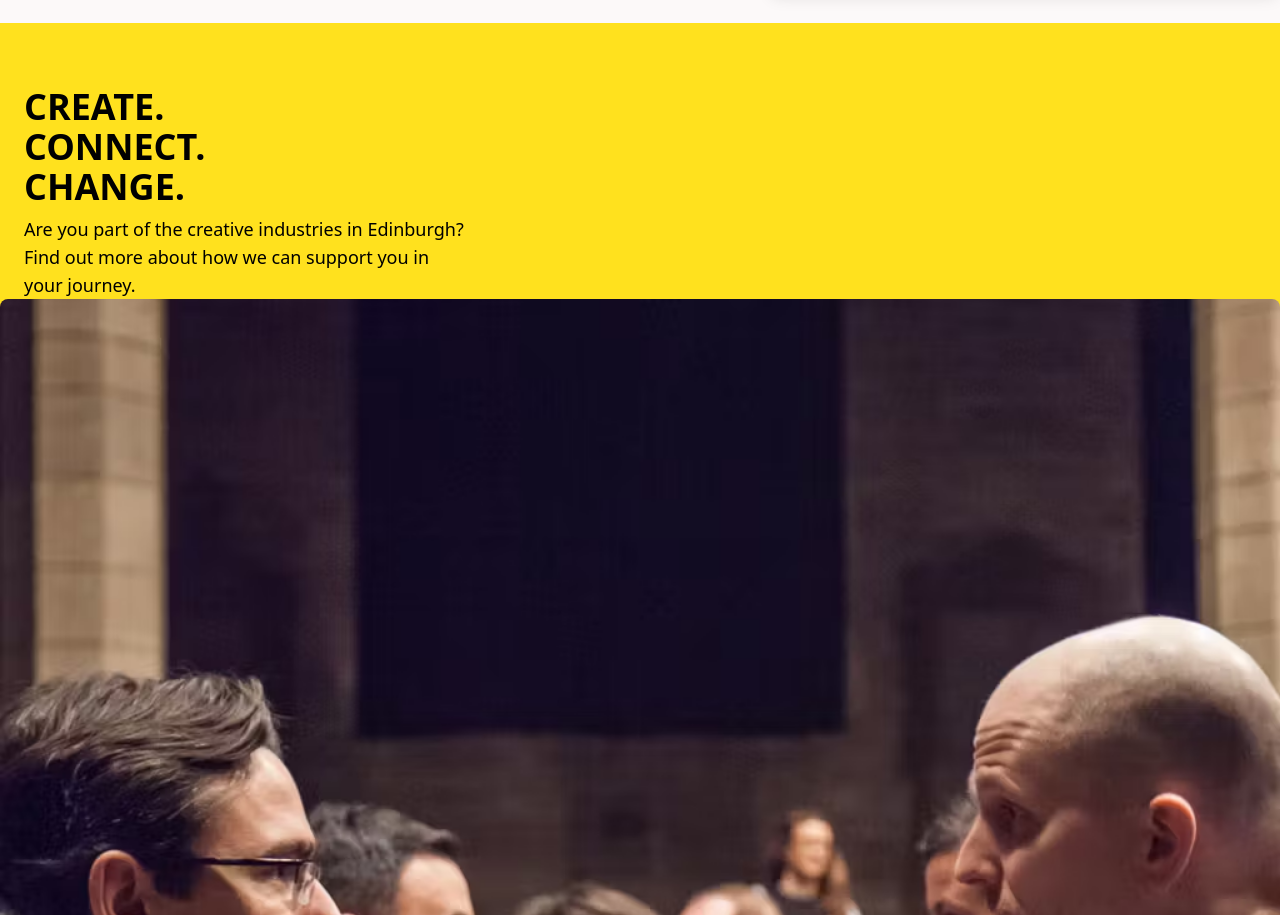
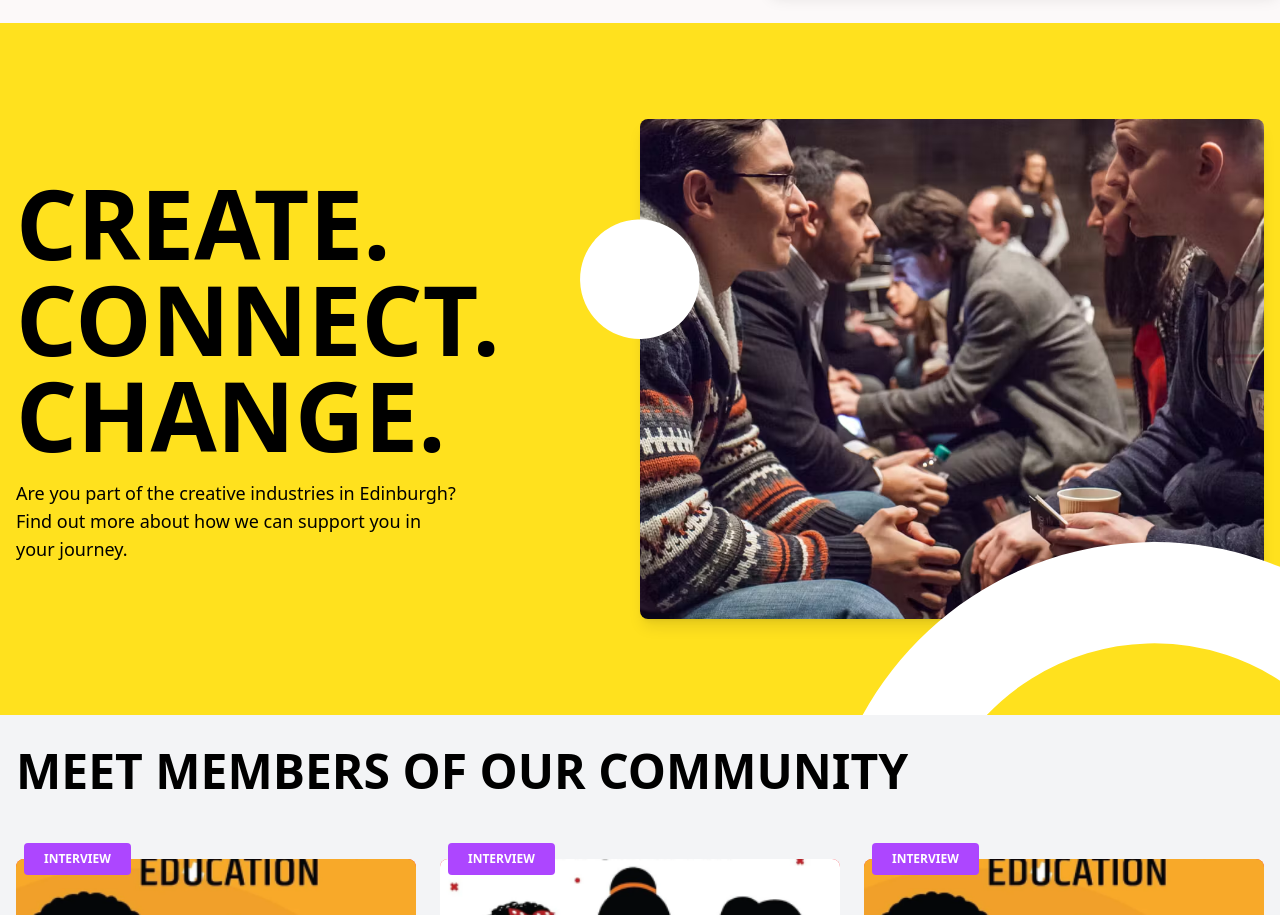
Before and after one commit to abitechcoder/creative-edinburgh, a React (Vite) app: page / in a window 1280 px wide. Shown: the part 777-1692 px from the top of the page. Built offline with nearby package versions, Linux system fonts and the light colour scheme.

Commit message:
worked on the connect section

```diff
--- /dev/null
+++ b/src/components/ConnectSection.tsx
@@ -0,0 +1,29 @@
+import { PeopleNetworking } from "../assets";
+
+const ConnectSection = () => {
+  return (
+    <section className="bg-primary py-8 px-4 relative overflow-hidden">
+        <svg viewBox="0 0 304.343 675.885" preserveAspectRatio="xMinYMin meet" className="absolute z-10 top-[75%] -right-20 w-[200px] h-[200px] lg:w-[500px] lg:h-[500px] hidden lg:block fill-white rotate-90"><path d="M694.788,530.1a310.655,310.655,0,0,1,67.419-202.566l-107.4-84.624a446.92,446.92,0,0,0-96.925,291c4.705,167.8,101.443,311.731,240.34,384.88l63.818-120.969A311.986,311.986,0,0,1,694.788,530.1" transform="translate(-557.701 -242.912)"></path></svg>
+        <div className="container mx-auto py-16 flex flex-col-reverse lg:flex-row">
+          <div className="flex flex-1 flex-col justify-center pt-16 lg:py-0">
+            <h2 className="text-5xl lg:text-8xl font-bold mb-4">
+              CREATE. CONNECT. CHANGE.
+            </h2>
+            <p className="text-lg max-w-md">
+              Are you part of the creative industries in Edinburgh? Find out more about how we can support you in your journey.
+            </p>
+          </div>
+          <div className="relative space-y-4 flex-1">
+            <svg viewBox="0 0 137.169 137.76" preserveAspectRatio="xMinYMin meet" className="fill-white z-10 absolute w-[70px] h-[70px] lg:w-[120px] lg:h-[120px] -left-[20px] lg:-left-[60px] top-[20%] lg:top-[20%]"><path d="M1084.917,899.655a68.544,68.544,0,1,0-66.638,70.775,68.863,68.863,0,0,0,66.638-70.775" transform="translate(-947.774 -832.697)"></path></svg>
+            <img
+              src={PeopleNetworking}
+              alt="People networking"
+              className="w-full rounded-lg shadow-lg h-[300px] lg:h-[500px] object-cover object-center"
+            />
+          </div>
+        </div>
+      </section>
+  )
+}
+
+export default ConnectSection
--- a/src/components/Navbar.tsx
+++ b/src/components/Navbar.tsx
@@ -28,7 +28,7 @@ const Navbar = ({ setIsMenuOpen }: any) => {
     <nav className={`h-[120px] flex items-center px-4 lg:px-9 fixed top-0 left-0 right-0 ${isScrolled ? "bg-white" : "bg-transparent"} z-20`}>
       <div className="w-full flex items-end justify-between">
         <a href='/' >
-          <Logo className="h-[50px]" />
+          <Logo className="h-[40px] md:h-[50px]" />
         </a>
         <div className='lg:hidden cursor-pointer' onClick={() => setIsMenuOpen(true)}>
           <GiHamburgerMenu size={40} />
--- a/src/components/index.ts
+++ b/src/components/index.ts
@@ -2,3 +2,4 @@ export {default as Navbar} from "./Navbar"
 export {default as Hero} from "./Hero"
 export {default as Footer} from "./Footer"
 export {default as MeetMember} from "./MeetMember"
+export {default as ConnectSection} from "./ConnectSection"
--- a/src/pages/Home.tsx
+++ b/src/pages/Home.tsx
@@ -1,34 +1,10 @@
-import { PeopleNetworking } from "../assets";
-import { Hero, MeetMember } from "../components";
+import { Hero, MeetMember, ConnectSection } from "../components";
 
 const Home = () => {
   return (
     <div>
-      <Hero/>
-      <section className="bg-primary">
-        <div className="container mx-auto px-6 pt-16">
-          <div className="space-y-4">
-            <div className="space-y-2">
-              <h2 className="text-4xl font-bold">
-                CREATE.<br />
-                CONNECT.<br />
-                CHANGE.
-              </h2>
-              <p className="text-lg max-w-md">
-                Are you part of the creative industries in Edinburgh? Find out more about how we can support you in your journey.
-              </p>
-            </div>
-          </div>
-        </div>
-        {/* Right Column */}
-        <div className="relative space-y-4">
-          <img
-            src={PeopleNetworking}
-            alt="People networking"
-            className="w-full rounded-lg shadow-lg"
-          />
-        </div>
-      </section>
+      <Hero />
+      <ConnectSection/>
       <MeetMember />
     </div>
   );
```
